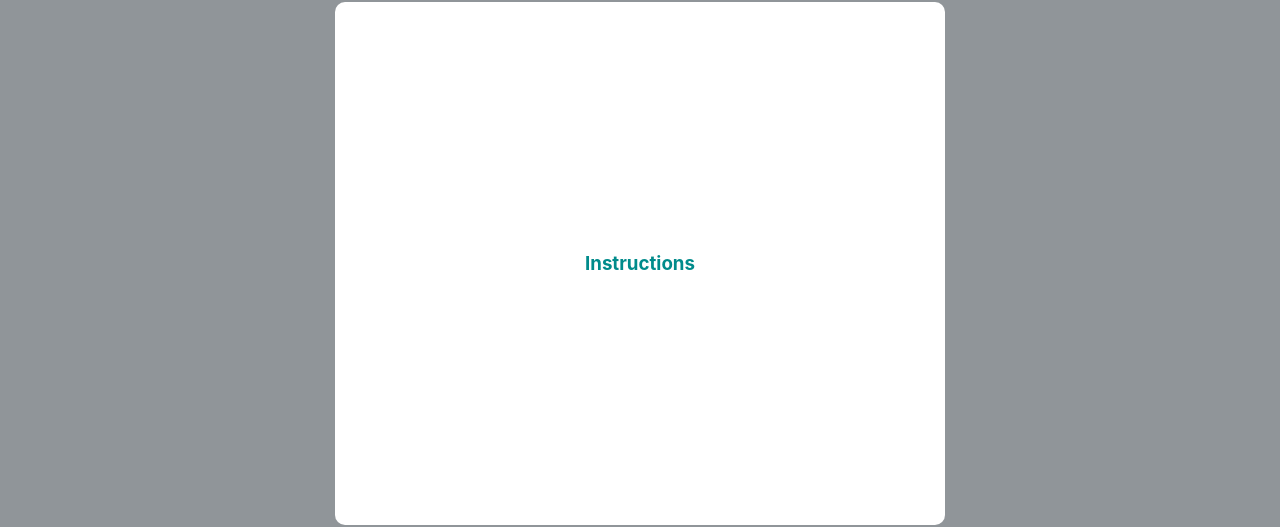
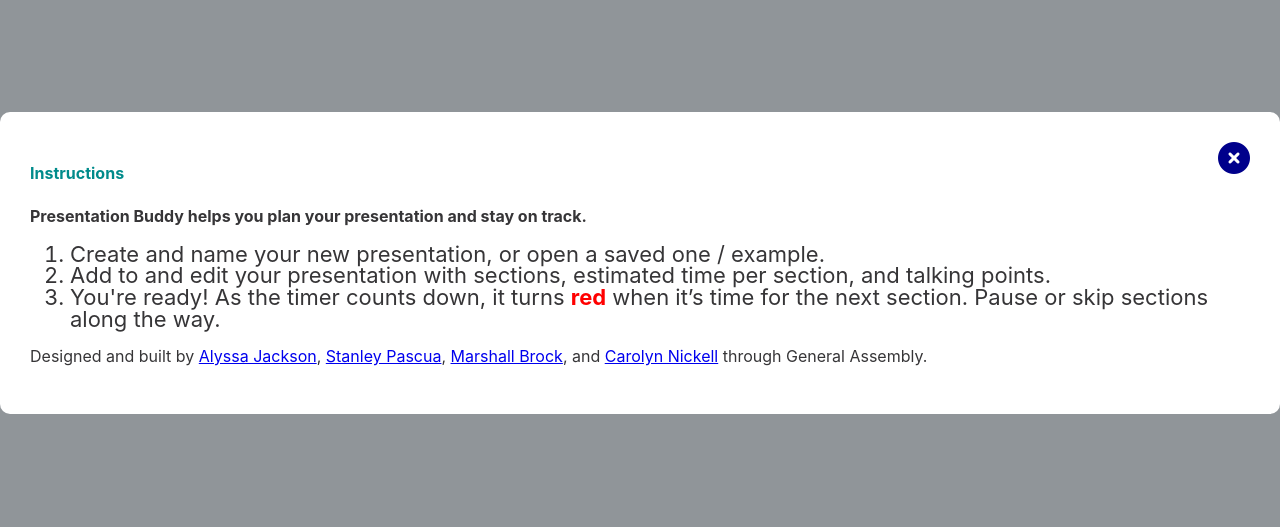
Before and after one commit to alyssariah/project3-frontend, a React (Create React App) app: page / in a window 1280 px wide. Both pictures are taken after a click on the icon 1244 px from the left and 23 px from the top of the page. Shown: the part 161-688 px from the top of the page. Built offline with nearby package versions, Linux system fonts and the light colour scheme; no server answers.

Commit message:
updated instructions

```diff
--- a/src/App.css
+++ b/src/App.css
@@ -41,19 +41,37 @@ i {
   position: absolute;
   height: 94vh;
   width: 100vw;
+  /* max-width: 800px; */
   top: 6vh;
   background-color: rgba(0,0,0,0.4);
   display: flex;
+  flex-direction: column;
   justify-content: center;
   align-items: center;
   z-index: 1;
 }
-.instructions h3 {
+
+/* .instructions h3 {
   background-color: white;
-  padding: 100px;
+  padding-top: 100px;
   border-radius: 10px;
-  z-index: 1;
+} */
+
+.instructions ul {
+  background-color: white;
+  padding: 30px;
+  border-radius: 10px;
+  line-height: 1.35em;
 }
+
+.redtext {
+  color: red;
+}
+
+.closeInstructions {
+  float: right;
+}
+
 .main {
   margin-top : 8vh;
 }
--- a/src/App.js
+++ b/src/App.js
@@ -37,14 +37,22 @@ function App() {
   }
 
   return (
-
     <>
-
     <header><Link to ="/"><h1><i class="fas fa-home"></i>Presentation <span>Buddy</span></h1></Link><i onClick={() => setShowInstructions(!showInstructions)} className="fas fa-info-circle"></i></header>
     {showInstructions &&
       <div className="instructions">
-        <h3>Instructions</h3>
-      </div>}
+        <ul>
+        <span className="closeInstructions" onClick={() => setShowInstructions(!showInstructions)}><i className="fas fa-times-circle"></i></span>
+            <h4>Instructions</h4>
+            <p><strong>Presentation Buddy helps you plan your presentation and stay on track.</strong></p>
+              <ol>
+                <li>Create and name your new presentation, or open a saved one / example.</li>
+                <li>Add to and edit your presentation with sections, estimated time per section, and talking points.</li>
+                <li>You're ready! As the timer counts down, it turns <span className="redtext"><strong>red</strong></span> when it’s time for the next section. Pause or skip sections along the way.</li>
+              </ol>
+            <p>Designed and built by <a href="https://www.linkedin.com/in/alyssa-riah-jackson/" target="_blank">Alyssa Jackson</a>, <a href="https://www.linkedin.com/in/stanleypascua/" target="_blank">Stanley Pascua</a>, <a href="https://www.linkedin.com/in/marshallbrock/" target="_blank">Marshall Brock</a>, and <a href="https://www.linkedin.com/in/carolynnickell/" target="_blank">Carolyn Nickell</a> through General Assembly.</p>
+          </ul>
+        </div>}
     <ThemeProvider theme={theme === 'light' ? lightTheme : darkTheme}>
          <>
         <GlobalStyles />
--- a/src/components/global.js
+++ b/src/components/global.js
@@ -48,5 +48,3 @@ export const GlobalStyles = createGlobalStyle`
  }
 
 `
-
-    // from body -- align-items: center;
--- a/src/services/api-helper.js
+++ b/src/services/api-helper.js
@@ -19,7 +19,7 @@ export const createPres = async (body) => {
     return resp.data
 }
 
-export const deletePres = async id => {
+export const deletePres = async (id) => {
     const resp = await api.delete(`/pres/${id}`);
     return resp.data
 };
```
